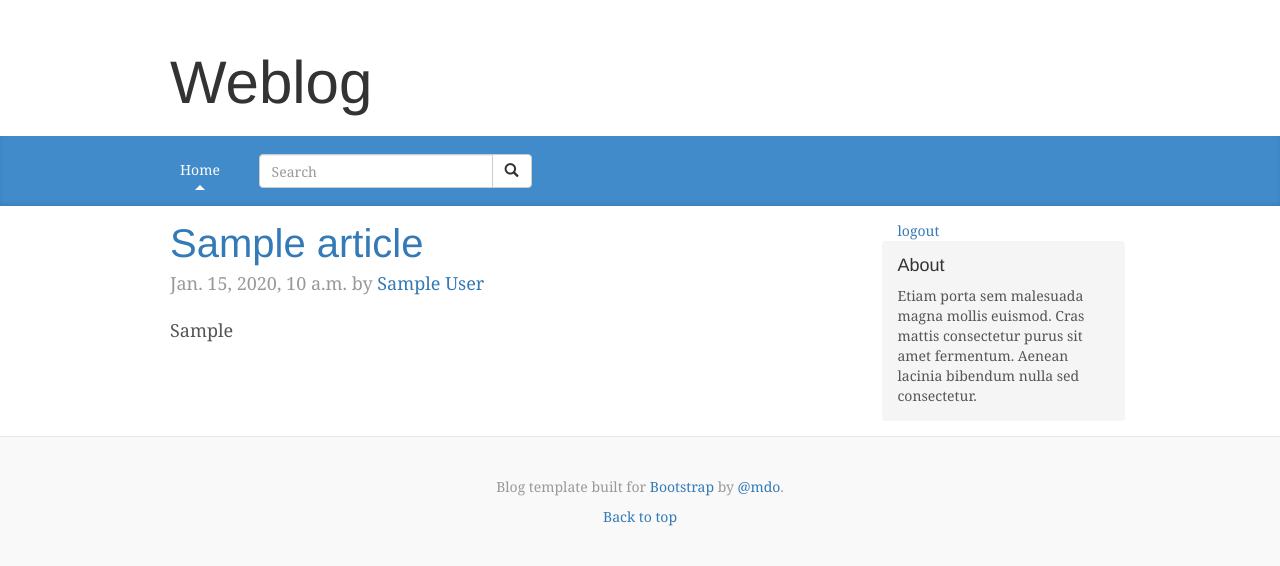
After one commit to HE-Arc/Weblog, a Django app: template blog/templates/blog/result_search.html in a window 1280 px wide. The commit adds this page. Shown: the top 566 px of the page. Run offline with Django 3.2, Linux system fonts and the light colour scheme; the template is opened without the code that fills it: most values are stand-ins (such as "Sample title", 1, 10 or a date in 2020); parts of the project's set-up code (start-up, migrations or seed data) failed here and were passed over; some libraries are stand-ins or nearby versions.

Commit message:
trying to make the search

```diff
--- a/blog/templates/blog/base.html
+++ b/blog/templates/blog/base.html
@@ -20,7 +20,16 @@
     <div class="container">
         <nav class="blog-nav">
             <a class="blog-nav-item active" href="/">Home</a>
-            <a class="blog-nav-item" href="#">About</a>
+            <div class="blog-nav-item">
+				<form class="navbar-form" role="search">
+				<div class="input-group">
+				<input type="text" class="form-control" placeholder="Search" name="q">
+				<div class="input-group-btn">
+					<button class="btn btn-default" id="search_button" type="submit"><i class="glyphicon glyphicon-search"></i></button>
+				</div>
+				</div>
+				</form>
+			</div>
         </nav>
     </div>
 </div>
--- /dev/null
+++ b/blog/templates/blog/result_search.html
@@ -0,0 +1,11 @@
+{% extends "blog/base.html" %}
+
+{% block content %}
+{% for article in object_list %}
+	 <div class="blog-post">
+		<h2 class="blog-post-title"><a href="/article/{{ article.slug }}">{{ article.title }}</a></h2>
+		<p class="blog-post-meta">{{ article.date }} by <a href="#">{{ article.author }}</a></p>
+		<p>{{article.formatted_markdown|safe}}</p>
+	</div><!-- /.blog-post -->
+{% endfor %}
+{% endblock %}
```
Also changed, not shown: blog/views.py (+16 -0 lines).
